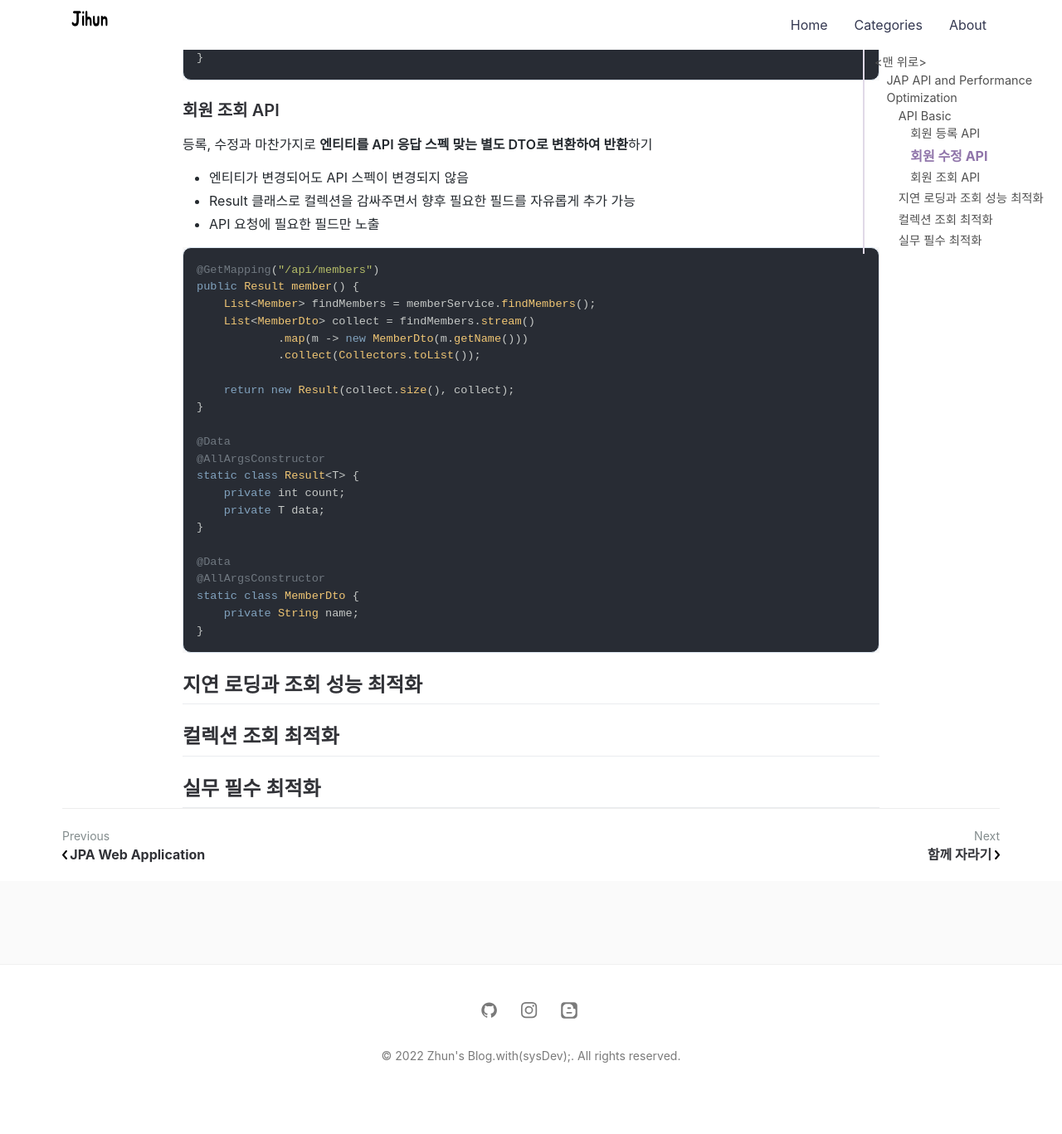
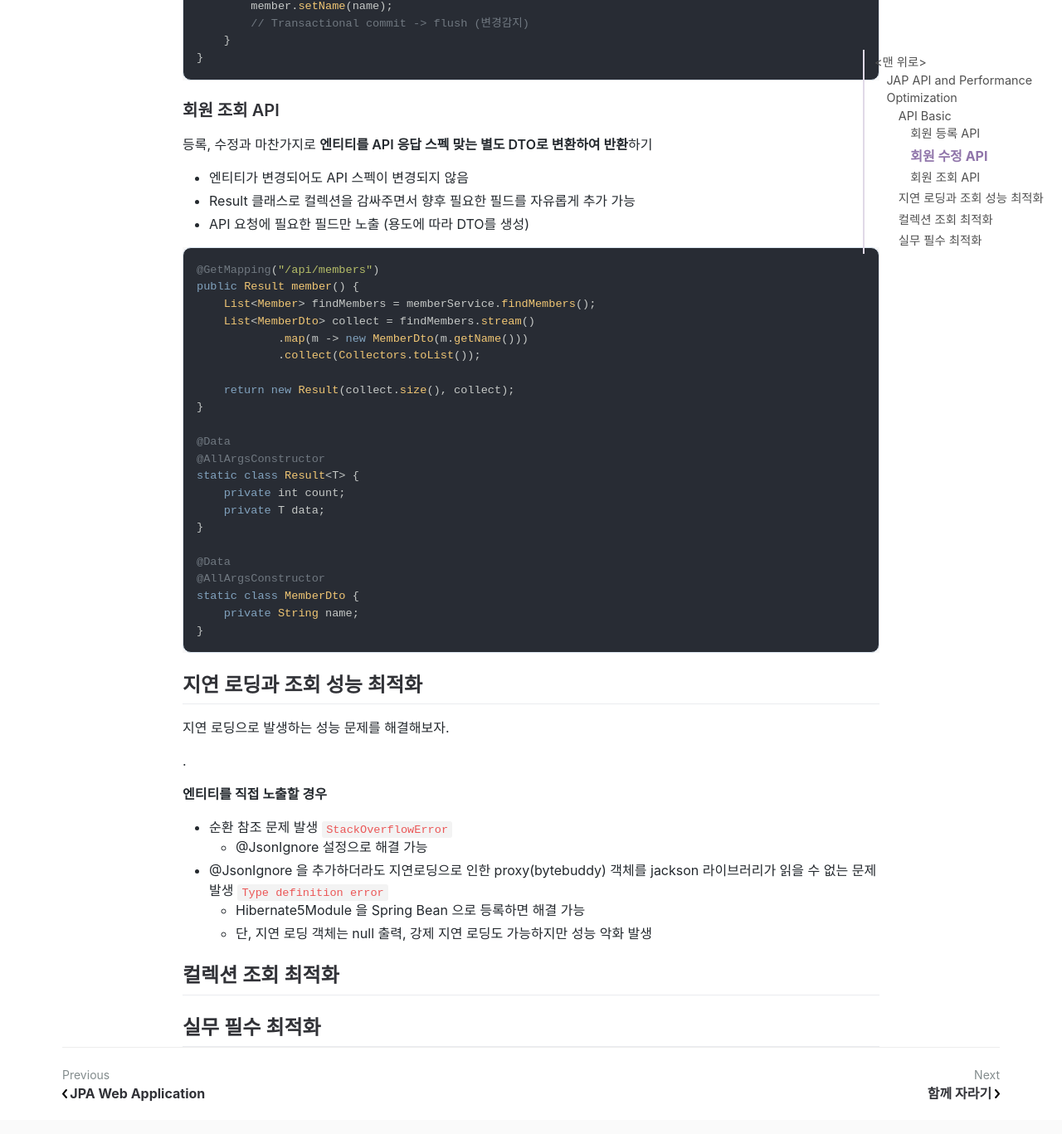
Before and after one commit to jihunparkme/jihunparkme.github.io, a Jekyll site: the page built from _posts/2022-05-24-JPA-API-and-performance-optimization.md, in a window 1280 px wide and 1400 px high, scrolled down 2815 px. Shown: the top 1367 px of the window at 83% size. Built offline with Jekyll 4.4.1, drawn with Linux system fonts in a browser that asks for light colours; nearby versions of some CDN libraries; comment, search, counter and statistics services are not loaded; before the commit the page ends 4143 px from its top, so only the background shows below that; some of the changed text lies outside the part shown.

Commit message:
add: (지연 로딩과 조회 성능 최적화) 간단한 주문 조회 : 엔티티를 직접 노출

````diff
--- a/_posts/2022-05-24-JPA-API-and-performance-optimization.md
+++ b/_posts/2022-05-24-JPA-API-and-performance-optimization.md
@@ -119,7 +119,7 @@
 
 - 엔티티가 변경되어도 API 스펙이 변경되지 않음
 - Result 클래스로 컬렉션을 감싸주면서 향후 필요한 필드를 자유롭게 추가 가능
-- API 요청에 필요한 필드만 노출
+- API 요청에 필요한 필드만 노출 (용도에 따라 DTO를 생성)
 
 ```java
 @GetMapping("/api/members")
@@ -148,6 +148,18 @@
 
 ## 지연 로딩과 조회 성능 최적화
 
+지연 로딩으로 발생하는 성능 문제를 해결해보자.
+
+.
+
+**엔티티를 직접 노출할 경우**
+
+- 순환 참조 문제 발생 `StackOverflowError`
+  - @JsonIgnore 설정으로 해결 가능
+- @JsonIgnore 을 추가하더라도 지연로딩으로 인한 proxy(bytebuddy) 객체를 jackson 라이브러리가 읽을 수 없는 문제 발생 `Type definition error`
+  - Hibernate5Module 을 Spring Bean 으로 등록하면 해결 가능
+  - 단, 지연 로딩 객체는 null 출력, 강제 지연 로딩도 가능하지만 성능 악화 발생
+
 ## 컬렉션 조회 최적화
 
 ## 실무 필수 최적화
````
